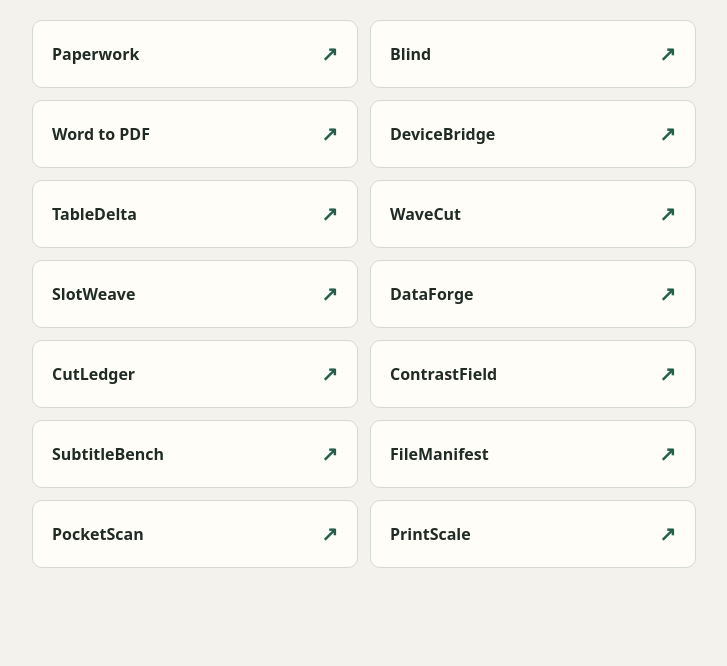
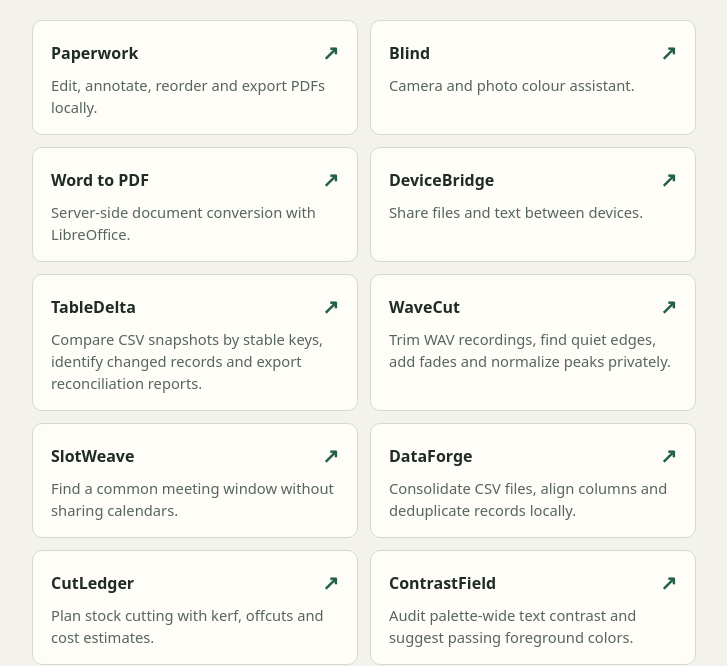
Before and after one commit to aksharghatole/StrangeUtility, a plain HTML site: page index.html in a window 1280 px wide. Shown: the part 158-824 px from the top of the page, without its empty margins (276-1003 px from the left). Drawn offline with Linux system fonts and the light colour scheme.

Commit message:
Show concise descriptions with app links

```diff
--- a/index.html
+++ b/index.html
@@ -12,7 +12,7 @@
   <body>
     <main>
       <h1>StrangeUtility</h1>
-      <nav id="apps" aria-label="Launch an app"></nav>
+      <section id="apps" class="app-list" aria-label="Apps"></section>
       <p id="message" role="status" hidden></p>
       <noscript>Enable JavaScript to load the app launch links.</noscript>
     </main>
--- a/packages/ui/portal.css
+++ b/packages/ui/portal.css
@@ -41,31 +41,41 @@ h1 {
   letter-spacing: -.055em;
 }
 
-#apps {
+.app-list {
   display: grid;
   grid-template-columns: repeat(auto-fit, minmax(min(100%, 250px), 1fr));
   gap: 12px;
 }
 
+.app-card {
+  min-width: 0;
+  padding: 16px 18px;
+  border: 1px solid var(--line);
+  border-radius: 10px;
+  background: var(--surface);
+  transition: border-color 140ms ease, transform 140ms ease;
+}
+
+.app-card:hover {
+  border-color: var(--accent);
+  transform: translateY(-2px);
+}
+
 .launch-link {
   display: flex;
-  min-height: 68px;
+  min-height: 32px;
   align-items: center;
   justify-content: space-between;
   gap: 18px;
-  padding: 17px 19px;
-  border: 1px solid var(--line);
-  border-radius: 10px;
-  background: var(--surface);
   color: var(--ink);
   font-weight: 700;
   text-decoration: none;
-  transition: border-color 140ms ease, transform 140ms ease;
 }
 
-.launch-link:hover {
-  border-color: var(--accent);
-  transform: translateY(-2px);
+.app-description {
+  margin: 5px 0 0;
+  color: var(--muted);
+  font-size: .92rem;
 }
 
 .arrow { color: var(--accent); font-size: 1.25rem; }
--- a/portal/portal.js
+++ b/portal/portal.js
@@ -4,14 +4,17 @@ export function launchLinks(registry) {
   return registry.flatMap((app) => {
     if (!app || typeof app.id !== 'string' || typeof app.name !== 'string' || app.status === 'queued') return [];
 
+    const rawDescription = typeof app.description === 'string' ? app.description.trim() : '';
+    const description = rawDescription.length > 140 ? `${rawDescription.slice(0, 137).trimEnd()}…` : rawDescription;
+
     if (typeof app.path === 'string' && app.path === `apps/${app.id}/`) {
-      return [{ name: app.name, href: app.path }];
+      return [{ name: app.name, description: description || 'Open this app.', href: app.path }];
     }
 
     if (typeof app.existingUrl === 'string') {
       try {
         const url = new URL(app.existingUrl);
-        if (url.protocol === 'https:') return [{ name: app.name, href: url.href }];
+        if (url.protocol === 'https:') return [{ name: app.name, description: description || 'Open this app.', href: url.href }];
       } catch {
         // Invalid or unsafe destinations are not app launch links.
       }
@@ -32,6 +35,8 @@ async function renderPortal() {
     const links = launchLinks(await response.json());
     const fragment = document.createDocumentFragment();
     for (const app of links) {
+      const card = document.createElement('article');
+      card.className = 'app-card';
       const link = document.createElement('a');
       link.className = 'launch-link';
       link.href = app.href;
@@ -42,7 +47,13 @@ async function renderPortal() {
       arrow.setAttribute('aria-hidden', 'true');
       arrow.textContent = '↗';
       link.append(arrow);
-      fragment.append(link);
+
+      const description = document.createElement('p');
+      description.className = 'app-description';
+      description.textContent = app.description;
+
+      card.append(link, description);
+      fragment.append(card);
     }
 
     if (links.length === 0) throw new Error('No app launch links are available.');
```
Also changed, not shown: tests/portal.test.mjs (+13 -5 lines).
